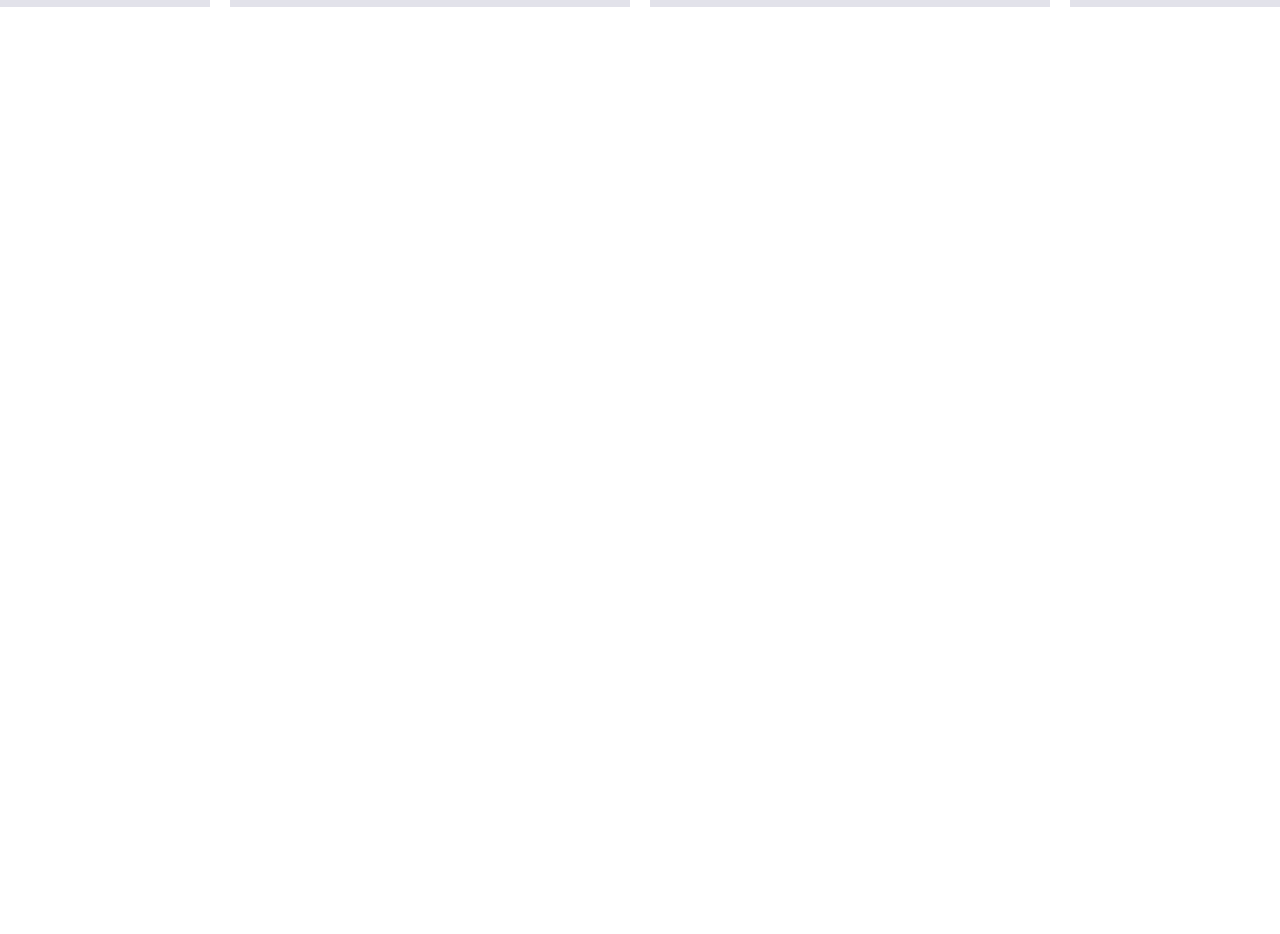
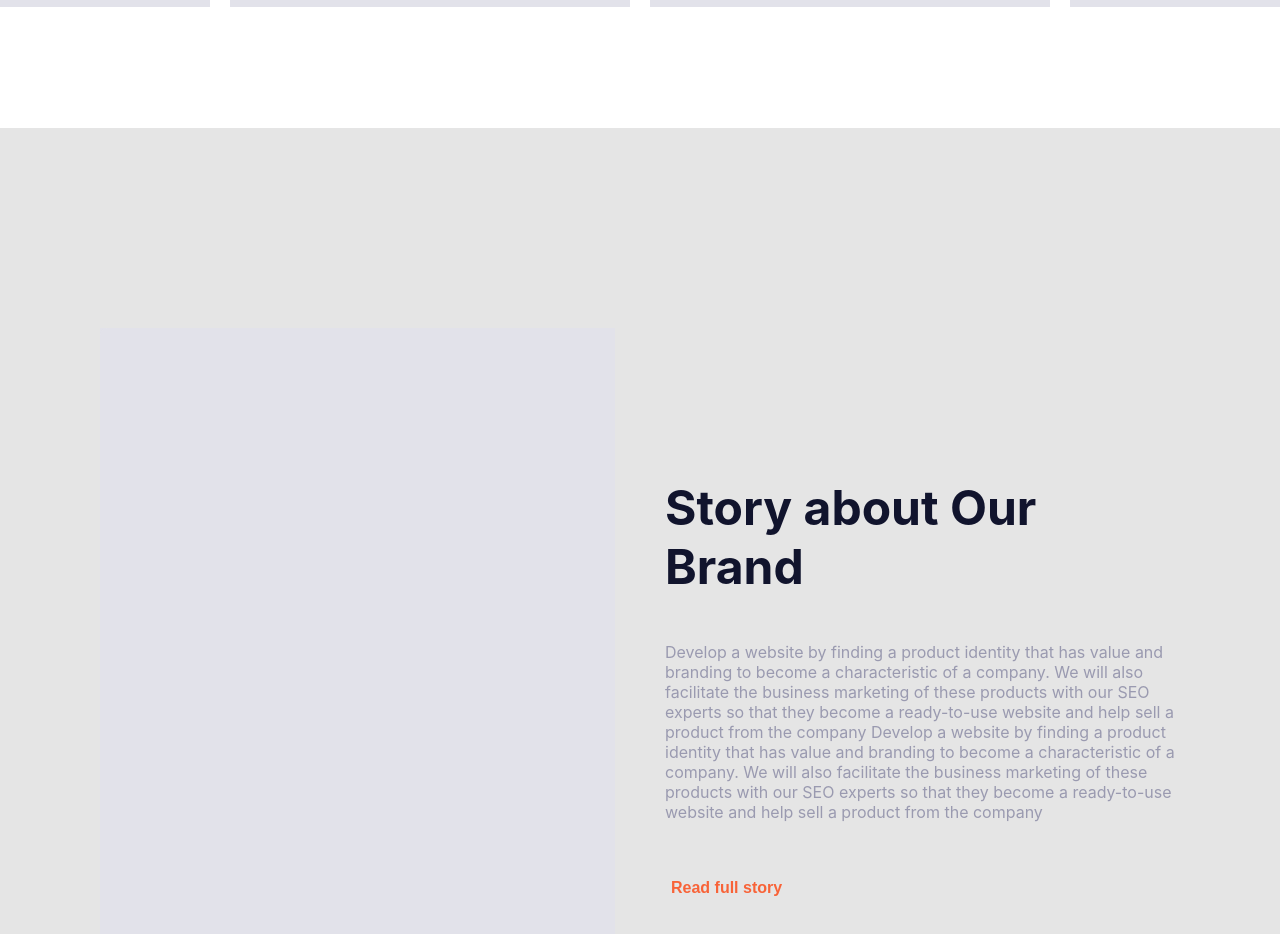
Before and after one commit to MhMahdi94/ecommerce-app, a React (Create React App) app: page / in a window 1280 px wide. Shown: the part 4640-5574 px from the top of the page. Before the commit the page ends 4768 px from the top, so only its background shows below. Built offline with nearby package versions, Linux system fonts and the light colour scheme.

Commit message:
get touch  ui

```diff
--- /dev/null
+++ b/src/compnent/getTouch/GetTouch.jsx
@@ -0,0 +1,23 @@
+import './getTouch.scss'
+
+const GetTouch = () => {
+  return (
+    <div className='getTouch'>
+        <div className="container">
+            <div className="left">
+
+            </div>
+            <div className="right">
+                <div className="title">
+                    <span>Story about Our Brand</span>
+
+                </div>
+                <p>Develop a website by finding a product identity that has value and branding to become a characteristic of a company. We will also facilitate the business marketing of these products with our SEO experts so that they become a ready-to-use website and help sell a product from the company Develop a website by finding a product identity that has value and branding to become a characteristic of a company. We will also facilitate the business marketing of these products with our SEO experts so that they become a ready-to-use website and help sell a product from the company</p>
+                <button>Read full story</button>
+            </div>
+        </div>
+    </div>
+  )
+}
+
+export default GetTouch
--- /dev/null
+++ b/src/compnent/getTouch/getTouch.scss
@@ -0,0 +1,54 @@
+.getTouch{
+    padding: 200px 100px;
+    .container{
+        display: flex;
+        align-items: center;
+        gap: 50px;
+        .left{
+            flex: 1;
+            background-color:#E2E2EA;
+            width: 607px;
+            height: 720px;
+            background-image: url('../../assets/placeholder.png');
+            background-size: cover;
+        }
+
+        .right{
+            flex: 1;
+            width: 607px;
+            height: 720px;
+            display: flex;
+            flex-direction: column;
+            align-items: center;
+            justify-content: center;
+            .title{
+                width: 479px;
+                height: 116px;
+                align-self: flex-start;
+                span{
+                    font-size: 48px;
+                    font-weight: 700;
+                    color: #11142D;
+                }
+                margin-bottom: 32px;
+            }
+
+
+            p{
+                font-size: 16px;
+                font-weight: 400;
+                color: #9A9AB0;
+                margin-bottom: 56px;
+            }
+
+            button{
+                background-color: transparent;
+                color: #F86338;
+                border: none;
+                font-size: 16px;
+                font-weight: 700;
+                align-self: flex-start;
+            }
+        }
+    }
+}
--- a/src/pages/home/Home.jsx
+++ b/src/pages/home/Home.jsx
@@ -1,4 +1,5 @@
 import FlashSale from '../../compnent/flashSale/FlashSale'
+import GetTouch from '../../compnent/getTouch/GetTouch'
 import Hero from '../../compnent/hero/Hero'
 import Prime from '../../compnent/prime/Prime'
 import './home.scss'
@@ -9,6 +10,7 @@ const Home = () => {
        <Hero/>
        <Prime/>
        <FlashSale/>
+       <GetTouch/>
     </div>
   )
 }
```
Also changed, not shown: src/assets/placeholder.png (added).
